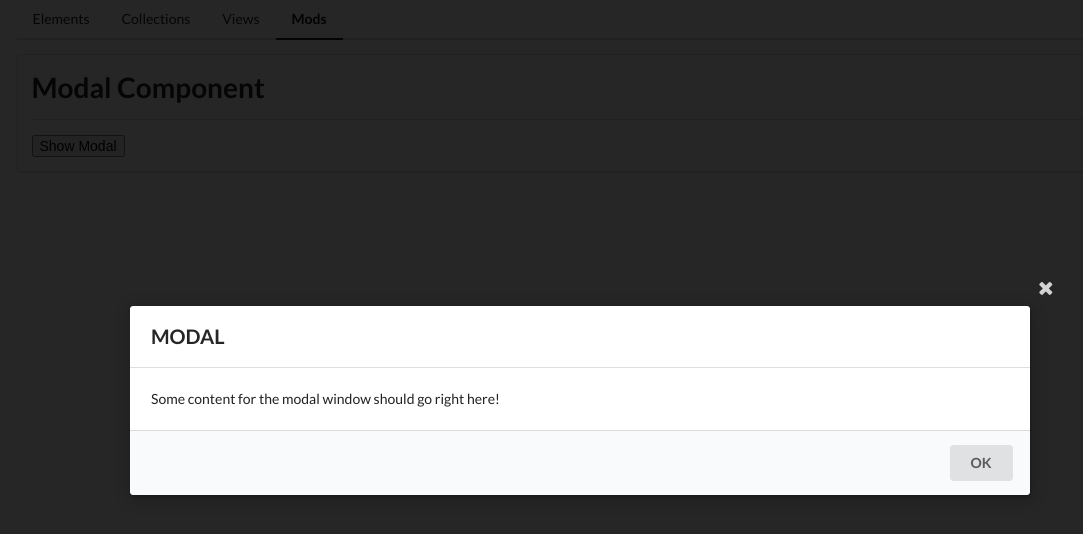
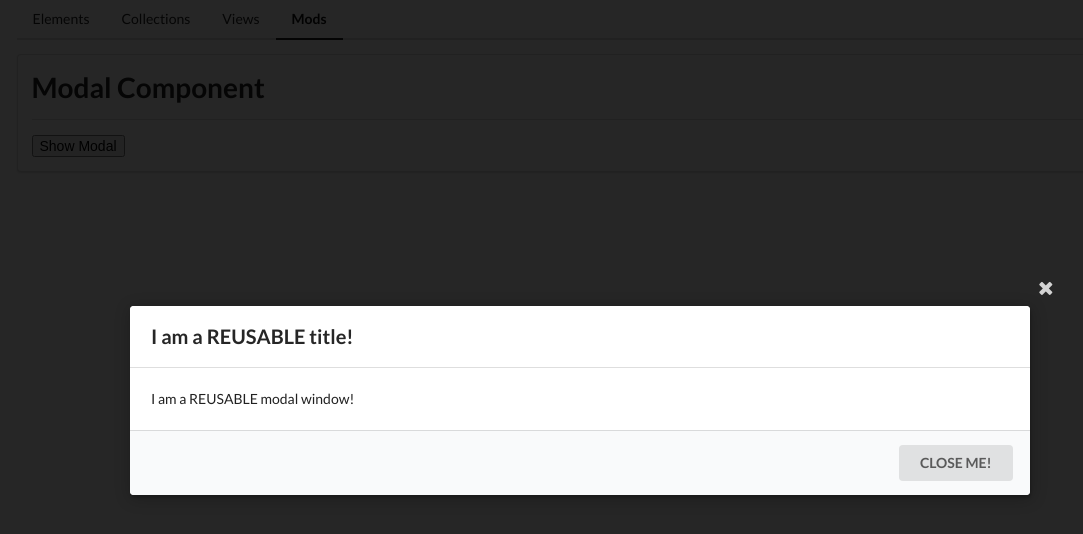
Before and after one commit to Elybourland/components, an Angular app: page /mods in a window 1280 px wide. Both pictures are taken after a click on the button "Show Modal". Shown: the top 534 px of the page, without its empty margins (60-1143 px from the left). Built offline with nearby package versions, Linux system fonts and the light colour scheme.

Commit message:
making modal reusable

```diff
--- a/src/app/mods/modal/modal.component.css
+++ b/src/app/mods/modal/modal.component.css
@@ -0,0 +1,11 @@
+.actions:empty {
+  display: none;
+}
+
+.actions-default {
+  display: none;
+}
+
+.actions:empty + .actions-default {
+  display: block;
+}
--- a/src/app/mods/modal/modal.component.html
+++ b/src/app/mods/modal/modal.component.html
@@ -2,15 +2,16 @@
   <div (click)="$event.stopPropagation()" class="ui modal visible active">
     <i (click)="onCloseClick()" class="close icon"></i>
     <div class="header">
-      MODAL
+      <ng-content select="[modalTitle]"></ng-content>
     </div>
     <div class="content">
-      <p>
-        Some content for the modal window should go right here!
-      </p>
+      <ng-content></ng-content>
+    </div>
+    <div class="actions actions-default">
+      <button (click)="onCloseClick()" class="ui button">OK</button>
     </div>
     <div class="actions">
-      <button (click)="onCloseClick()" class="ui button">OK</button>
+      <ng-content select="[modalFooter]"></ng-content>
     </div>
   </div>
 </div>
--- a/src/app/mods/mods-home/mods-home.component.html
+++ b/src/app/mods/mods-home/mods-home.component.html
@@ -1,3 +1,11 @@
 <app-divider>Modal Component</app-divider>
 <button (click)="onClick()">Show Modal</button>
-<app-modal (close)="onClick()" *ngIf="modalOpen"></app-modal>
+<app-modal (close)="onClick()" *ngIf="modalOpen">
+  <div modalTitle>I am a REUSABLE title!</div>
+  <p>
+    I am a REUSABLE modal window!
+  </p>
+  <ng-container modalFooter>
+    <button class="ui button" (click)="onClick()">CLOSE ME!</button>
+  </ng-container>
+</app-modal>
```
